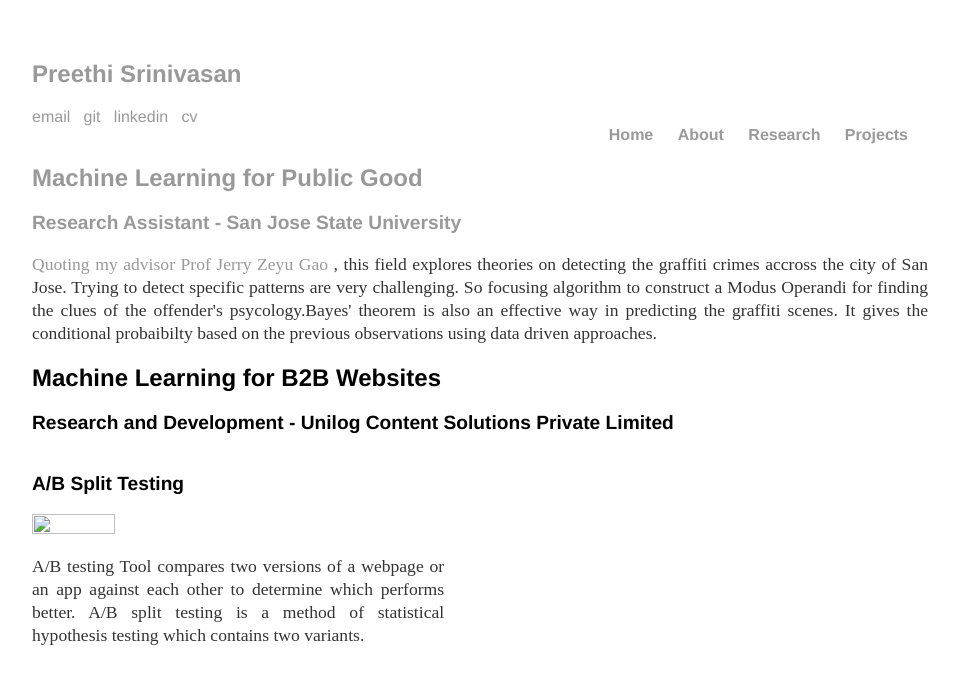
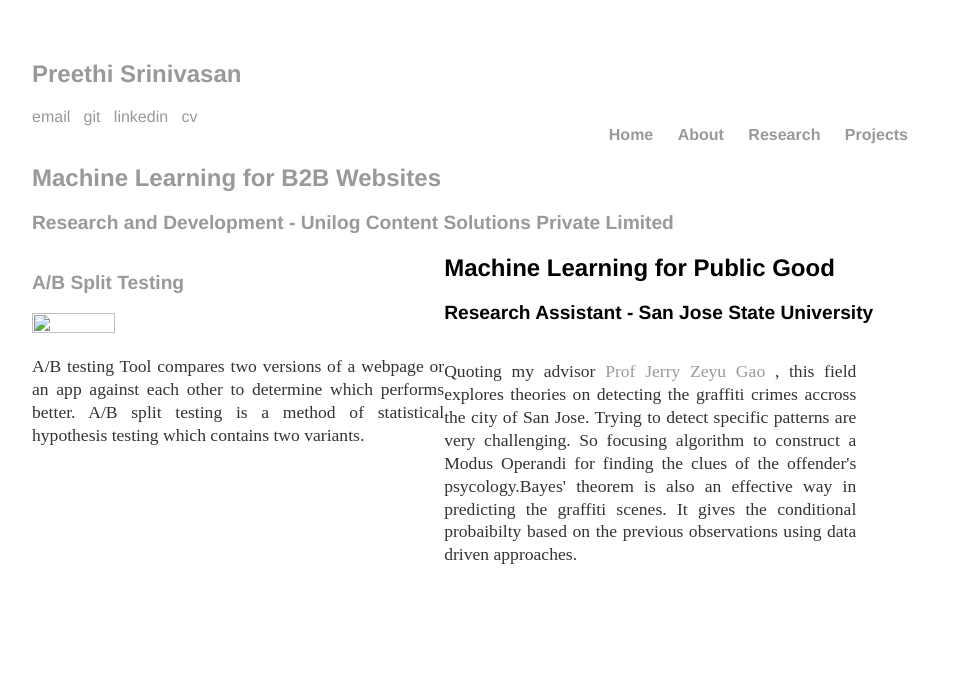
Before and after one commit to mrajesh971/mrajesh971.github.io, a Jekyll site: the page built from Research/index.html, in a window 1280 px wide. Shown: the top 684 px of the page, without its empty margins (160-1119 px from the left). Built offline with Jekyll 4.4.1, drawn with Linux system fonts in a browser that asks for light colours.

Commit message:
Update index.html

```diff
--- a/Research/index.html
+++ b/Research/index.html
@@ -15,4 +11,11 @@
 	<p> A/B testing Tool compares two versions of a webpage or an app against each other to determine which performs better. A/B split testing is a method of statistical hypothesis testing which contains two variants.</p>
 	</div>
 
+
+	<h2>Machine Learning for Public Good</h2>
+	<h3> Research Assistant - San Jose State University</h3>
+	<div class="section1">
+	<p>Quoting my advisor <a href="#"> Prof Jerry Zeyu Gao </a>, this field explores theories on detecting the graffiti crimes accross the city of San Jose. Trying to detect specific patterns are very challenging. So focusing algorithm to construct a Modus Operandi for finding the clues of the offender's psycology.Bayes' theorem is also an effective way in predicting the graffiti scenes. It gives the conditional probaibilty based on the previous observations using data driven approaches.    </p>
+
+	</div>
 </div><!-- /.blurb -->
```
Also changed, not shown: other parts of Research/index.html (+0 -4 lines).
